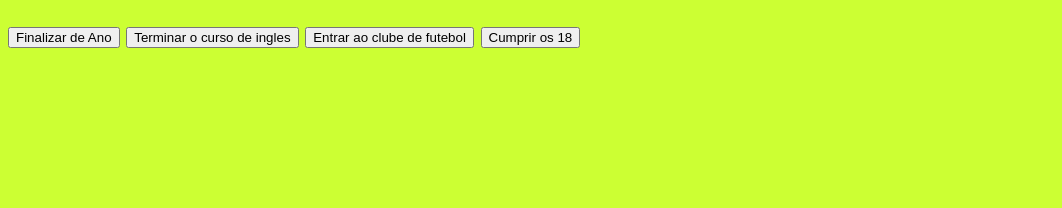
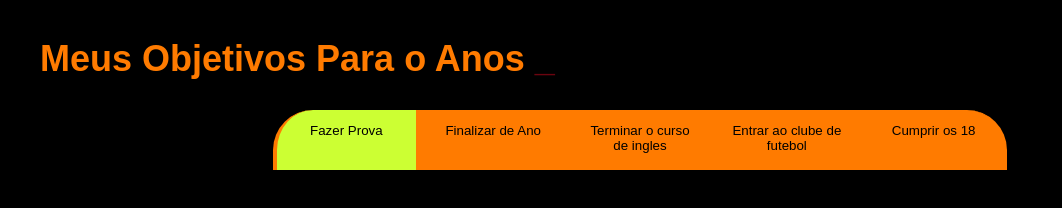
Before and after one commit to DylanRX7xD/Meus-Projetos-3B, a plain HTML site: page index.html in a window 1280 px wide. Shown: the whole page, without its empty margins (0-1062 px from the left). Drawn offline with Linux system fonts and the light colour scheme; a web font is replaced by a local one.

Commit message:
Add files via upload

```diff
--- a/index.html
+++ b/index.html
@@ -1,25 +1,23 @@
 <!DOCTYPE html>
-<html lang="pt-br">
+<html lang="PT-BR">
 <head>
     <meta charset="UTF-8">
     <meta http-equiv="X-UA-Compatible" content="IE=edge">
     <meta name="viewport" content="width=device-width, initial-scale=1.0">
-    <title>Site </title>
+    <title>Meus Objetivos</title>
     <link rel="stylesheet" href="style.css">
 </head>
 <body>
-    <section class="conteudo principal">
-        <h1 class="titulo principal">
+    <section class="conteudo-principal">
+        <h1 class="titulo-principal">Meus Objetivos Para o Anos <span>_</span></h1>
             <div class="botoes">
+                <button class="botao ativo">Fazer Prova</button>
                 <button class="botao">Finalizar de Ano</button>
                 <button class="botao">Terminar o curso de ingles</button>
                 <button class="botao">Entrar ao clube de futebol</button>
                 <button class="botao">Cumprir os 18</button>
 
             </div>
-
-        </h1>
-
     </section>
 </body>
 </html>
--- a/style.css
+++ b/style.css
@@ -4,21 +4,21 @@
 :root {
     --laranja: #ff7b00;
     --verde: #ccff33;
-    --preto: #011627;
+    --preto: #000000;
     --vermelho: #6a040f;
     --font-texto: "Anta", sans-serif;
     --font-titulo:"Rubik", sans-serif;
                             }
 
 body {
-    background-color: var(--verde);
-    color: var(--preto);
+    background-color: var(--preto);
+    color: var(--laranja);
     font-family: var(--font-texto);
 
 
 }
 
-.conteudo-principal{
+.conteudo-principal {
         display: flex;
         flex-direction: column;
         justify-content: center;
@@ -26,4 +26,63 @@ body {
         max-width: 1200px;
         width: 100%;
         margin: 0 auto;
+
 }
+
+.titulo-principal {
+    text-align: left;
+    width: 100%;
+    font-size: 36px;
+}
+
+.titulo-principal span{
+    color: var(--vermelho);
+}
+
+.botao {
+    font-family: var(--font-texto);
+    background-color: var(--laranja);
+    color: var(--preto);
+    display: flex;
+    justify-content: center;
+    padding: 1em;
+    width: 100%;
+    border-bottom: 4px solid var(--laranja);
+    border-left: 4px solid var(--laranja);
+    border-right: 4px solid var(--laranja);
+    border-top: none;
+}
+
+.botoes {
+    display: block;
+}
+
+
+.botao:first-child {
+    border-radius: 40px 40px 0 0;
+}
+
+.botao:last-child {
+    border-radius: 0 0 40px 40px;
+}
+
+.ativo{
+    background-color: var(--verde);
+    border-bottom: 4px var(--vermelho)
+}
+
+
+@media screen and (min-width: 768px) {
+    .botoes {
+        display: flex;
+    }
+
+    .botao:first-child{
+        border-radius: 40px 0 0 0;
+    }
+
+    .botao:last-child{
+        border-radius: 0 40px 0 0;
+    }
+
+}
```
